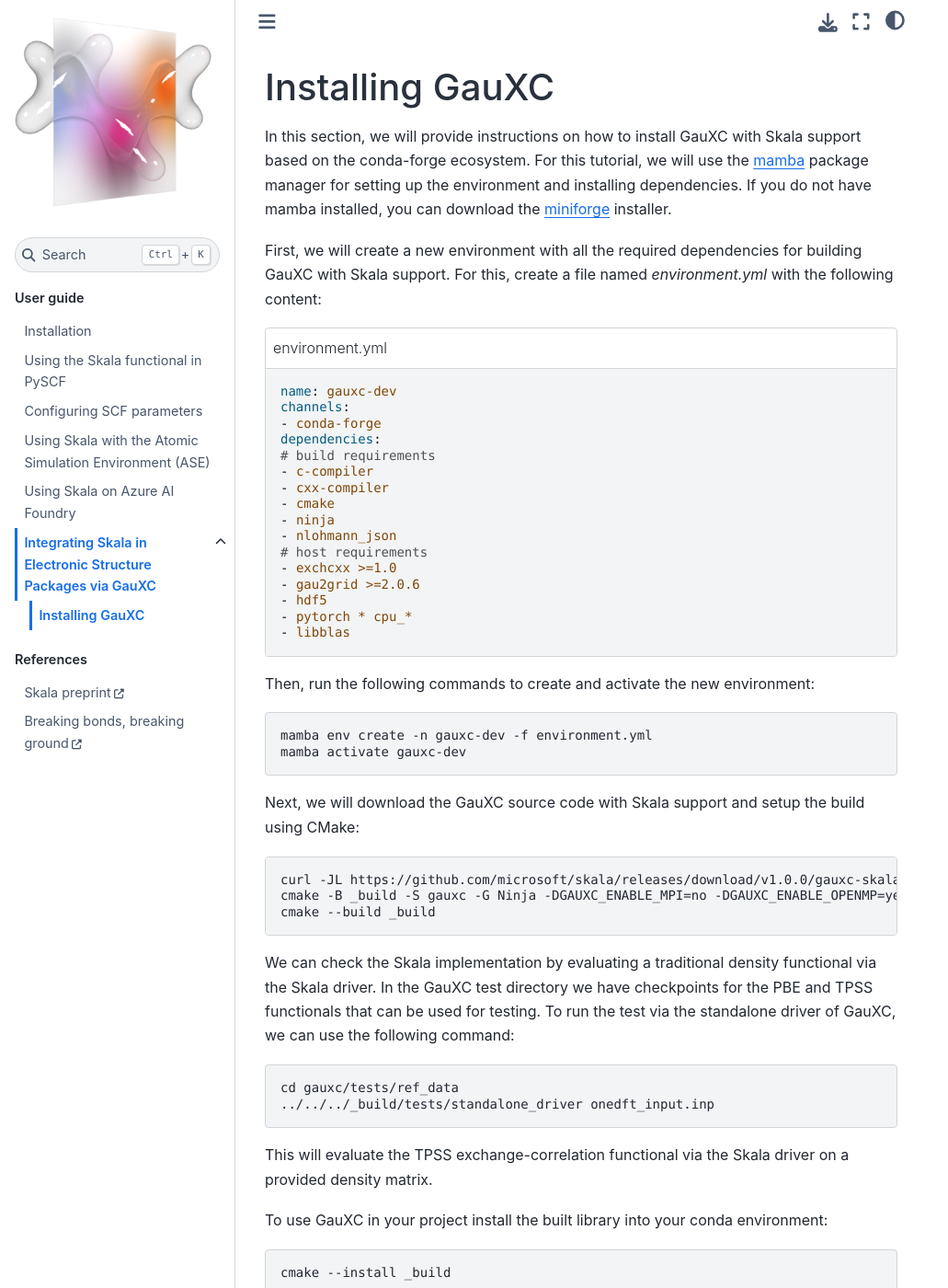
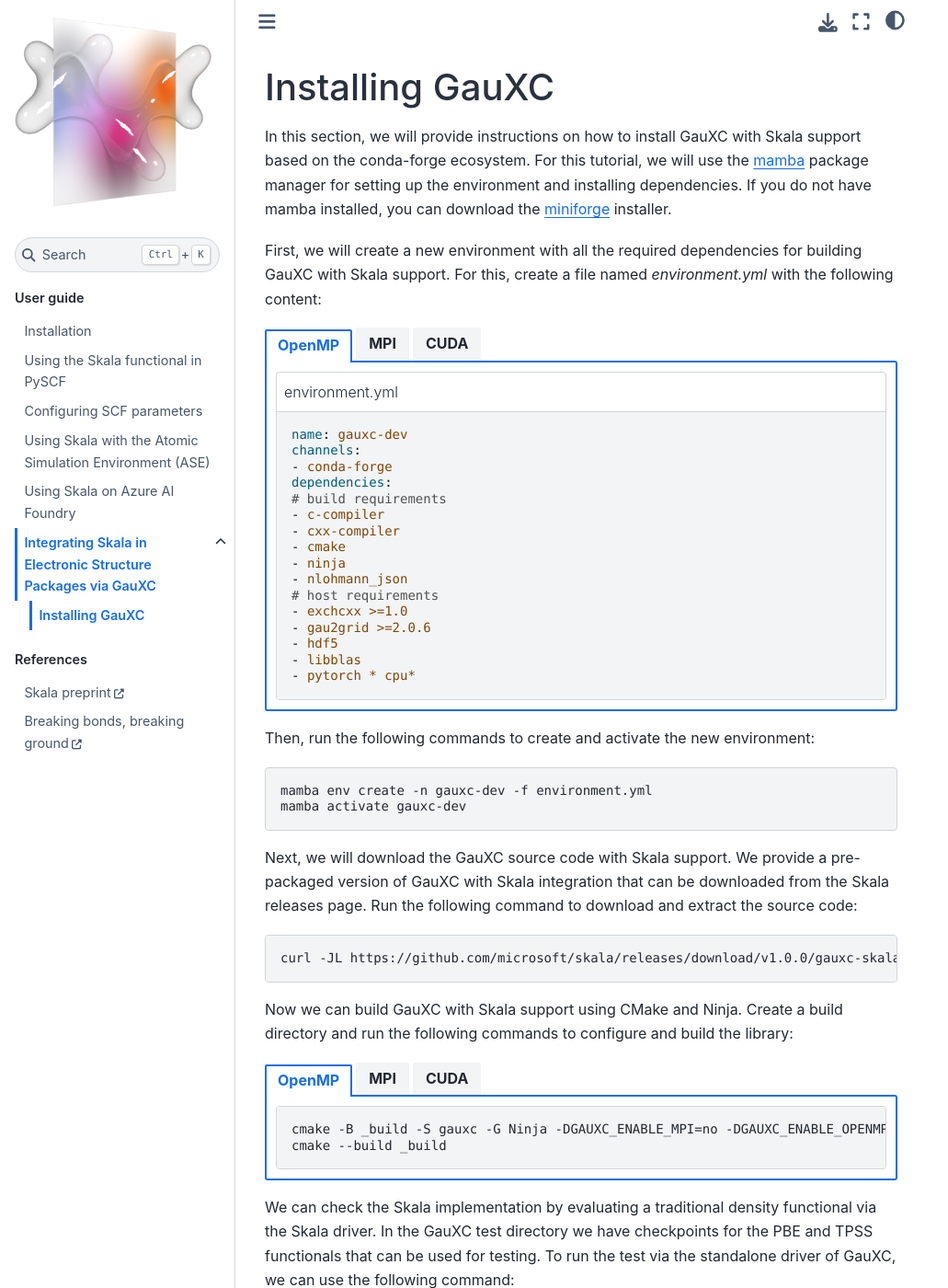
Before and after one commit to awvwgk/skala, a Sphinx documentation site: the page built from docs/gauxc/installation.rst, in a window 1280 px wide and 1400 px high. Shown: the whole window at 92% size, without its empty margins (0-1031 px from the left). Built offline with Sphinx 7.4.7 and the Sphinx Book theme 1.1.4, drawn with Linux system fonts in a browser that asks for light colours; some of the changed text lies outside the part shown.

Commit message:
Add installation instructions for MPI and Cuda support

```diff
--- a/docs/conf.py
+++ b/docs/conf.py
@@ -7,6 +7,7 @@
 extensions = [
     "myst_nb",
     "sphinx_book_theme",
+    "sphinx_design",
     "sphinx.ext.autodoc",
 ]
 
--- a/docs/gauxc/installation.rst
+++ b/docs/gauxc/installation.rst
@@ -8,25 +8,75 @@
 First, we will create a new environment with all the required dependencies for building GauXC with Skala support.
 For this, create a file named `environment.yml` with the following content:
 
-.. code-block:: yaml
-   :caption: environment.yml
+.. tab-set::
+   :sync-group: config
 
-   name: gauxc-dev
-   channels:
-   - conda-forge
-   dependencies:
-   # build requirements
-   - c-compiler
-   - cxx-compiler
-   - cmake
-   - ninja
-   - nlohmann_json
-   # host requirements
-   - exchcxx >=1.0
-   - gau2grid >=2.0.6
-   - hdf5
-   - pytorch * cpu_*
-   - libblas
+   .. tab-item:: OpenMP
+
+      .. code-block:: yaml
+         :caption: environment.yml
+
+         name: gauxc-dev
+         channels:
+         - conda-forge
+         dependencies:
+         # build requirements
+         - c-compiler
+         - cxx-compiler
+         - cmake
+         - ninja
+         - nlohmann_json
+         # host requirements
+         - exchcxx >=1.0
+         - gau2grid >=2.0.6
+         - hdf5
+         - libblas
+         - pytorch * cpu*
+
+   .. tab-item:: MPI
+
+      .. code-block:: yaml
+         :caption: environment.yml
+
+         name: gauxc-dev
+         channels:
+         - conda-forge
+         dependencies:
+         # build requirements
+         - c-compiler
+         - cxx-compiler
+         - cmake
+         - ninja
+         - nlohmann_json
+         # host requirements
+         - openmpi  # or mpich
+         - exchcxx >=1.0
+         - gau2grid >=2.0.6
+         - hdf5 * mpi_*
+         - libblas
+         - pytorch * cpu*
+
+   .. tab-item:: CUDA
+
+      .. code-block:: yaml
+         :caption: environment.yml
+
+         name: gauxc-dev
+         channels:
+         - conda-forge
+         dependencies:
+         # build requirements
+         - c-compiler
+         - cxx-compiler
+         - cuda-compiler
+         - cmake
+         - ninja
+         - nlohmann_json
+         # host requirements
+         - gau2grid >=2.0.6
+         - hdf5
+         - libblas
+         - pytorch * cuda*
 
 Then, run the following commands to create and activate the new environment:
 
@@ -35,13 +85,40 @@
    mamba env create -n gauxc-dev -f environment.yml
    mamba activate gauxc-dev
 
-Next, we will download the GauXC source code with Skala support and setup the build using CMake:
+Next, we will download the GauXC source code with Skala support.
+We provide a pre-packaged version of GauXC with Skala integration that can be downloaded from the Skala releases page.
+Run the following command to download and extract the source code:
 
 .. code-block:: none
 
    curl -JL https://github.com/microsoft/skala/releases/download/v1.0.0/gauxc-skala.tar.gz > gauxc-skala.tar.gz | tar xzv
-   cmake -B _build -S gauxc -G Ninja -DGAUXC_ENABLE_MPI=no -DGAUXC_ENABLE_OPENMP=yes -DCMAKE_INSTALL_PREFIX=${CONDA_PREFIX}
-   cmake --build _build
+
+Now we can build GauXC with Skala support using CMake and Ninja.
+Create a build directory and run the following commands to configure and build the library:
+
+.. tab-set::
+   :sync-group: config
+
+   .. tab-item:: OpenMP
+
+      .. code-block:: none
+
+         cmake -B _build -S gauxc -G Ninja -DGAUXC_ENABLE_MPI=no -DGAUXC_ENABLE_OPENMP=yes -DGAUXC_ENABLE_CUDA=no -DCMAKE_INSTALL_PREFIX=${CONDA_PREFIX}
+         cmake --build _build
+
+   .. tab-item:: MPI
+
+      .. code-block:: none
+
+         cmake -B _build -S gauxc -G Ninja -DGAUXC_ENABLE_MPI=yes -DGAUXC_ENABLE_OPENMP=yes -DGAUXC_ENABLE_CUDA=no -DCMAKE_INSTALL_PREFIX=${CONDA_PREFIX}
+         cmake --build _build
+
+   .. tab-item:: CUDA
+
+      .. code-block:: none
+
+         cmake -B _build -S gauxc -G Ninja -DGAUXC_ENABLE_MPI=no -DGAUXC_ENABLE_OPENMP=yes -DGAUXC_ENABLE_CUDA=yes -DCMAKE_INSTALL_PREFIX=${CONDA_PREFIX}
+         cmake --build _build
 
 We can check the Skala implementation by evaluating a traditional density functional via the Skala driver.
 In the GauXC test directory we have checkpoints for the PBE and TPSS functionals that can be used for testing.
@@ -66,6 +143,9 @@
 .. code-block:: cmake
 
    find_package(gauxc REQUIRED)
+   if(NOT ${GAUXC_HAS_ONEDFT})
+     message(FATAL_ERROR "GauXC found but without Skala support enabled")
+   endif()
    target_link_libraries(${PROJECT_NAME} PRIVATE gauxc::gauxc)
 
 To build GauXC as part of your own CMake project, you can use the following snippet to include it via FetchContent.
@@ -74,6 +154,9 @@
 
    set(Skala_GauXC_URL "https://github.com/microsoft/skala/releases/download/v1.0.0/gauxc-skala.tar.gz")
    set(Skala_GauXC_SHA "3368a4f8c968a295ad03363c5ccbee787f24f703df42c7b929a40e76f48bd324")
+   option(Skala_GauXC_ENABLE_OPENMP "Enable OpenMP support in GauXC" ON)
+   option(Skala_GauXC_ENABLE_MPI "Enable MPI support in GauXC" OFF)
+   option(Skala_GauXC_ENABLE_CUDA "Enable CUDA support in GauXC" OFF)
 
    find_package(gauxc QUIET)
    if(NOT gauxc_FOUND)
@@ -84,6 +167,9 @@
 
      set(GAUXC_ENABLE_ONEDFT ON CACHE BOOL "" FORCE)
      set(GAUXC_ENABLE_TESTS OFF CACHE BOOL "" FORCE)
+     set(GAUXC_ENABLE_OPENMP ${Skala_GauXC_ENABLE_OPENMP} CACHE BOOL "" FORCE)
+     set(GAUXC_ENABLE_MPI ${Skala_GauXC_ENABLE_MPI} CACHE BOOL "" FORCE)
+     set(GAUXC_ENABLE_CUDA ${Skala_GauXC_ENABLE_CUDA} CACHE BOOL "" FORCE)
 
      FetchContent_Declare(
        gauxc
@@ -95,6 +181,15 @@
 
    else()
      if(NOT ${GAUXC_HAS_ONEDFT})
-       message(FATAL_ERROR "GauXC Found but without OneDFT Support Enabled")
+       message(FATAL_ERROR "GauXC found but without Skala support enabled")
+     endif()
+     if(${Skala_GauXC_ENABLE_OPENMP} AND NOT ${GAUXC_HAS_OPENMP})
+       message(WARNING "GauXC Found with OpenMP support but Skala_GauXC_ENABLE_OPENMP is OFF")
+     endif()
+     if(${Skala_GauXC_ENABLE_MPI} AND NOT ${GAUXC_HAS_MPI})
+       message(WARNING "GauXC Found with MPI support but Skala_GauXC_ENABLE_MPI is OFF")
+     endif()
+     if(${Skala_GauXC_ENABLE_CUDA} AND NOT ${GAUXC_HAS_CUDA})
+       message(WARNING "GauXC Found with CUDA support but Skala_GauXC_ENABLE_CUDA is OFF")
      endif()
    endif()
--- a/pyproject.toml
+++ b/pyproject.toml
@@ -38,6 +38,7 @@
     "myst-nb",
     "sphinx",
     "sphinx-book-theme",
+    "sphinx-design",
 ]
 
 urls.repository = "https://github.com/microsoft/skala"
```
